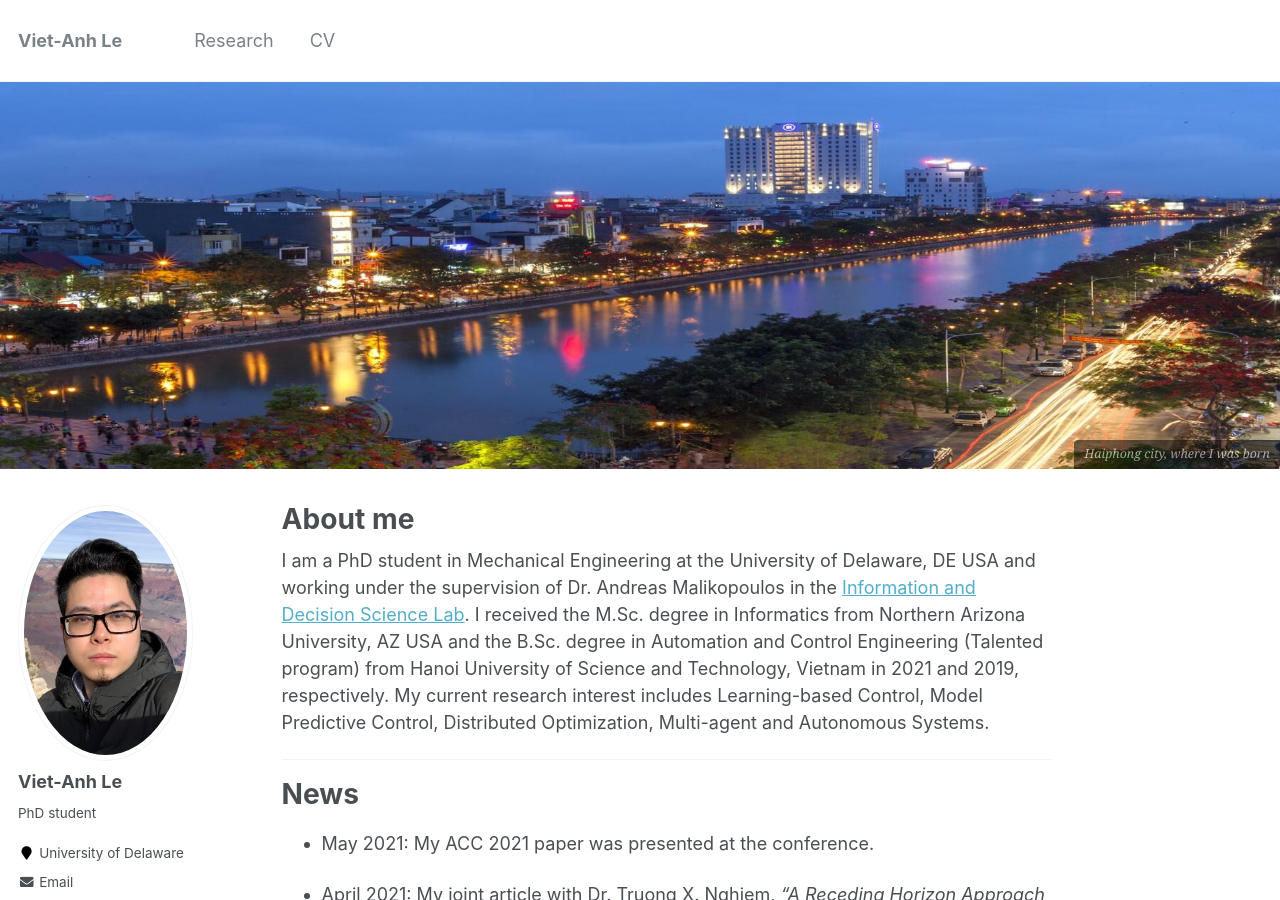
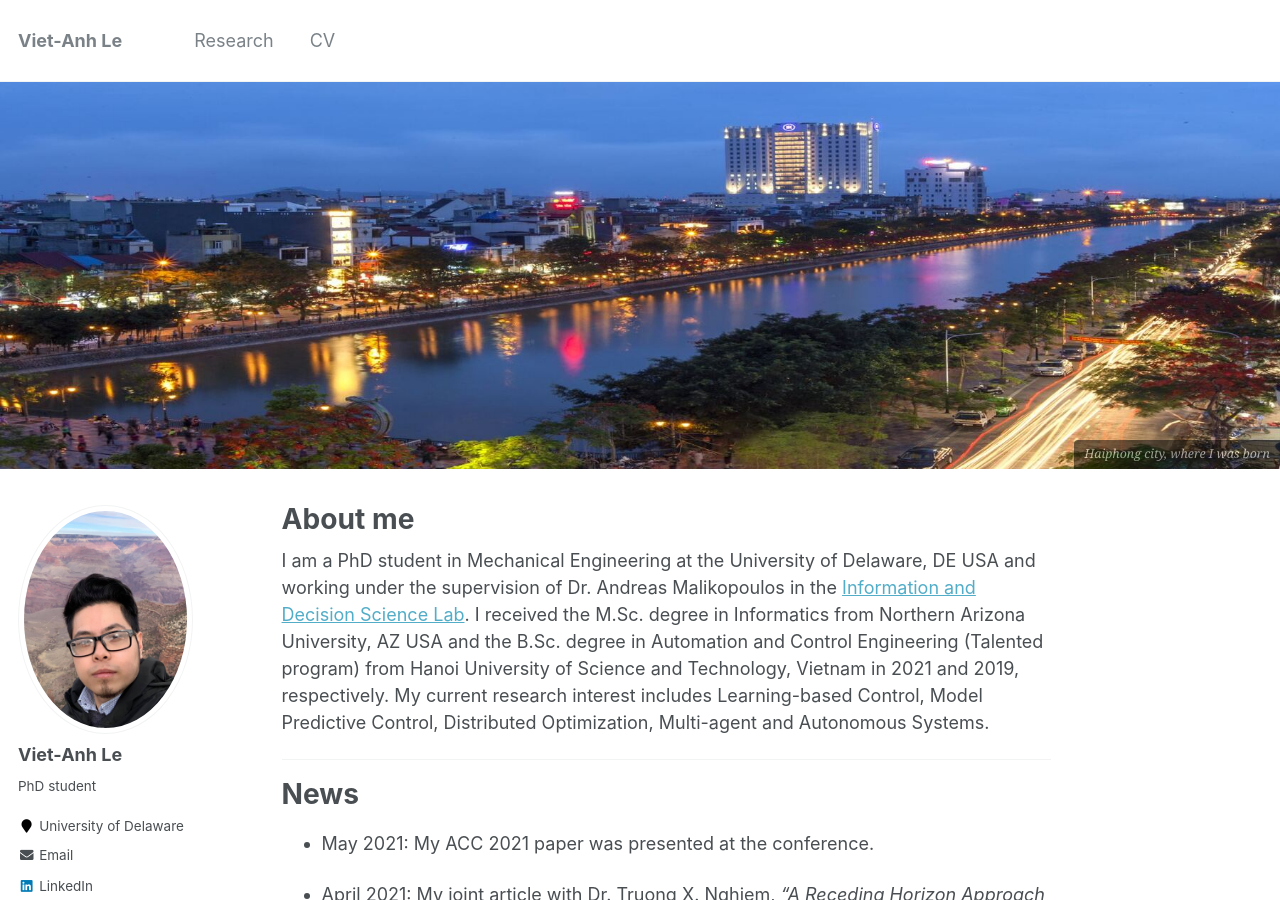
Before and after one commit to vietanhle0101/vietanhle0101.github.io, a Jekyll site: the page built from _pages/about.md, in a window 1280 px wide and 900 px high. Built offline with Jekyll 4.4.1, drawn with Linux system fonts in a browser that asks for light colours.

Commit message:
change prf photo

```diff
--- a/_config.yml
+++ b/_config.yml
@@ -81,7 +81,7 @@ analytics:
 # Site Author
 author:
   name             : "Viet-Anh Le"
-  avatar           : "profile3.png"
+  avatar           : "profile1.png"
   bio              : "PhD student"
   location         : "University of Delaware"
   employer         :
```
Also changed, not shown: images/profile1.png (added).
